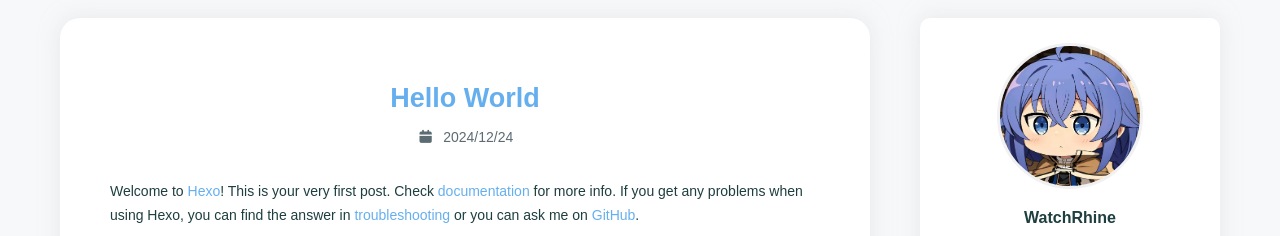
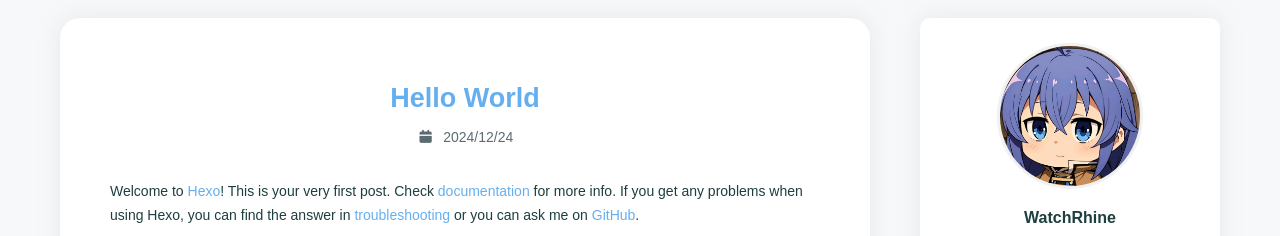
Before and after one commit to WatchRhine/watchrhine.github.io, a plain HTML site: page index.html in a window 1280 px wide. Shown: the part 802-1038 px from the top of the page. Drawn offline with nearby package versions, Linux system fonts and the light colour scheme; a script that the page names is missing; a web font is replaced by a local one.

Commit message:
Site updated: 2024-12-24 23:44:08

```diff
--- a/index.html
+++ b/index.html
@@ -11,7 +11,7 @@
         name="viewport"
         content="width=device-width, initial-scale=1.0, maximum-scale=1.0, user-scalable=0"
     />
-    <link rel="icon" href="/images/Roxy.jpg" />
+    <link rel="icon" href="/images/Roxy123.jpg" />
     <link rel="preconnect" href="https://s4.zstatic.net" />
 <script src="https://s4.zstatic.net/ajax/libs/vue/3.3.7/vue.global.prod.min.js"></script>
 <link rel="stylesheet" href="https://s4.zstatic.net/ajax/libs/font-awesome/6.4.2/css/all.min.css" />
@@ -239,7 +239,7 @@
         <div id="card-style">
     <div id="card-div">
         <div class="avatar">
-            <img src="/images/Roxy.jpg" alt="avatar" />
+            <img src="/images/Roxy123.jpg" alt="avatar" />
         </div>
         <div class="name">WatchRhine</div>
         <div class="description">
```
Also changed, not shown: 2024/12/24/hello-world/index.html (+1 -1 lines), archives/2024/12/index.html (+1 -1 lines), archives/2024/index.html (+1 -1 lines), archives/index.html (+1 -1 lines), images/Roxy.jpg (deleted), images/Roxy123.jpg (added).
